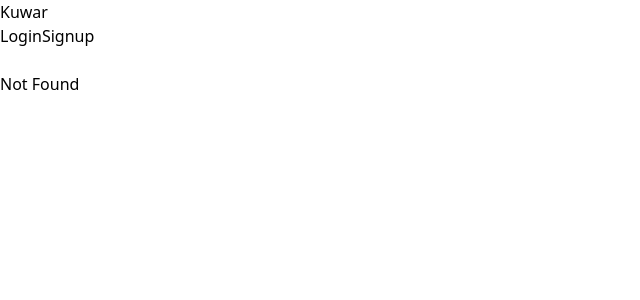
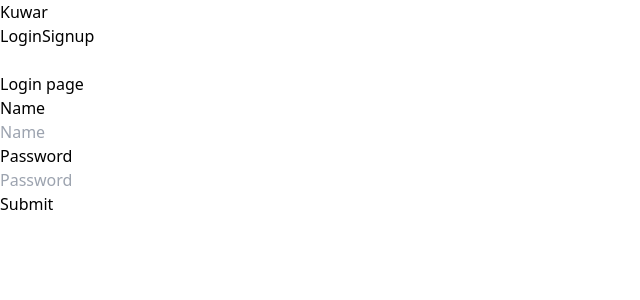
Before and after one commit to Kuwar20/backend-p, a React (Vite) app in the folder 15-sinlog/client/: page /login2 in a window 1280 px wide. Before the commit this address had no page. Shown: the top 300 px of the page, without its empty margins (0-640 px from the left). Built offline with nearby package versions, Linux system fonts and the light colour scheme.

Commit message:
added new login

```diff
--- a/15-sinlog/client/src/App.jsx
+++ b/15-sinlog/client/src/App.jsx
@@ -1,28 +1,29 @@
-import {BrowserRouter,Routes, Route} from 'react-router-dom';
-import './App.css'
-import Navbar from './components/Navbar';
-import Login from './pages/Login';
-import Signup from './pages/Signup';
-import Search from './pages/Search';
-import Login1 from './pages/Login1';
+import { BrowserRouter, Routes, Route } from "react-router-dom";
+import "./App.css";
+import Navbar from "./components/Navbar";
+import Login from "./pages/Login";
+import Signup from "./pages/Signup";
+import Search from "./pages/Search";
+import Login1 from "./pages/Login1";
+import Login2 from "./pages/Login2";
 
 function App() {
-
   return (
     <>
       <BrowserRouter>
-      <Navbar />
-      <Routes>
-        <Route path="/" element={<h1>Home</h1>} />
-        <Route path="/login" element={<Login/>} />
-        <Route path='/login1' element={<Login1/>} />
-        <Route path="/signup" element={<Signup/>} />
-        <Route path="/search" element={<Search/>} />
-        <Route path='*' element={<h1>Not Found</h1>} />
-      </Routes>
+        <Navbar />
+        <Routes>
+          <Route path="/" element={<h1>Home</h1>} />
+          <Route path="/login" element={<Login />} />
+          <Route path="/login1" element={<Login1 />} />
+          <Route path="/login2" element={<Login2 />} />
+          <Route path="/signup" element={<Signup />} />
+          <Route path="/search" element={<Search />} />
+          <Route path="*" element={<h1>Not Found</h1>} />
+        </Routes>
       </BrowserRouter>
     </>
-  )
+  );
 }
 
-export default App
+export default App;
--- /dev/null
+++ b/15-sinlog/client/src/pages/Login2.jsx
@@ -0,0 +1,75 @@
+import React, { useState } from "react";
+
+const Login1 = () => {
+  const [name, setName] = useState("");
+  const [password, setPassword] = useState("");
+
+  const handleLogin = async (e) => {
+    e.preventDefault();
+    console.log(name, password);
+    const response = await fetch(
+      `https://666fc0fe0900b5f872481dcc.mockapi.io/login`,
+      {
+        method: "POST",
+        headers: {
+          "Content-Type": "application/json",
+        },
+        body: JSON.stringify({ name, password }),
+      },
+    );
+    const data = await response.json();
+    if (response.ok) {
+      console.log(data);
+    }
+  };
+
+  return (
+    <div>
+      <h1 className="text-center text-bold">Login page</h1>
+      <form onSubmit={handleLogin}>
+        <div>
+          <h2>Name</h2>
+        </div>
+        <div>
+          <input
+            type="text"
+            placeholder="Name"
+            className="appearance-none rounded-md relative block w-full px-3 py-2 border border-gray-300 placeholder-gray-500 text-gray-900 focus:outline-none focus:ring-indigo-500 focus:border-indigo-500 focus:z-10 sm:text-sm"
+            required
+            autoComplete=""
+            value={name}
+            onChange={function (e) {
+              setName(e.target.value);
+              console.log(e.target.value);
+            }}
+          // onChange={(e) => {
+          //   setName(e.target.value);
+          //   console.log(e.target.value);
+          // }}
+          />
+        </div>
+        <div>
+          <h2>Password</h2>
+        </div>
+        <div>
+          <input
+            type="password"
+            placeholder="Password"
+            required
+            className="appearance-none rounded-md relative block w-full px-3 py-2 border border-gray-300 placeholder-gray-500 text-gray-900 focus:outline-none focus:ring-indigo-500 focus:border-indigo-500 focus:z-10 sm:text-sm"
+            value={password}
+            onChange={(e) => {
+              setPassword(e.target.value);
+              console.log(e.target.value);
+            }}
+          />
+        </div>
+        <div>
+          <button className="bg-green-500 p-2 rounded-md mt-2">Submit</button>
+        </div>
+      </form>
+    </div>
+  );
+};
+
+export default Login1;
```
Also changed, not shown: 2 other files (tests, documents, lock files or other folders).
